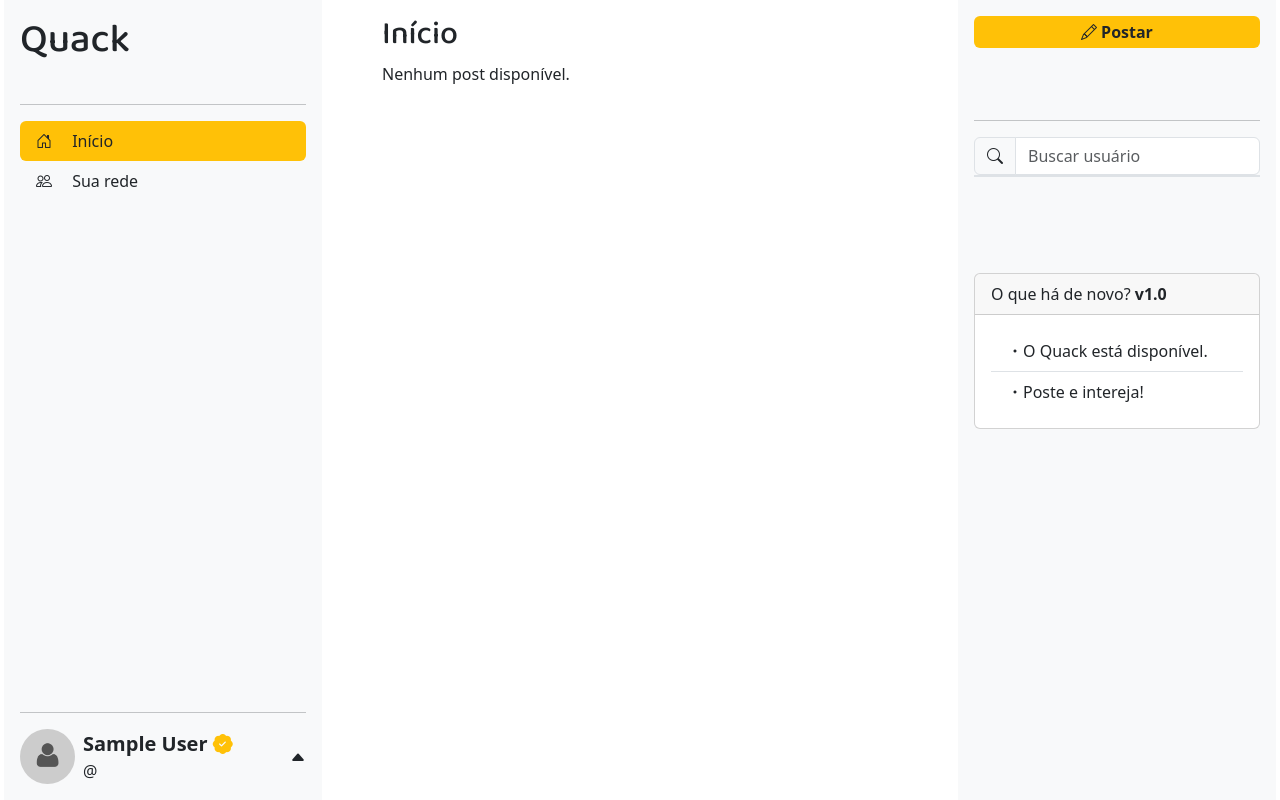
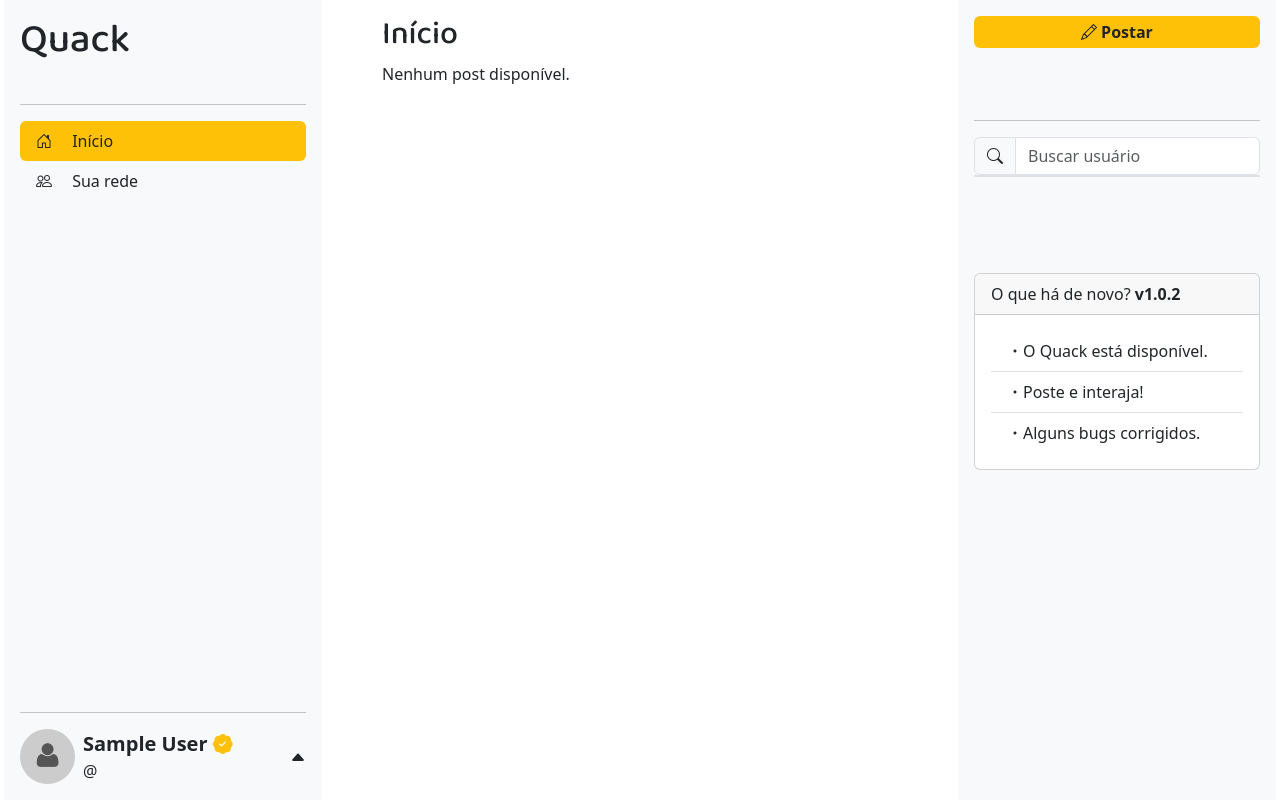
Before and after one commit to JayfckZ/quack, a Django app: page / in a window 1280 px wide. Run offline with Django 5.2, Linux system fonts and the light colour scheme; the visitor is signed in with stand-in values (Sample User, id 1); data comes from the database, SQL or seed files in the repository; data that the repository does not hold is empty; some libraries are stand-ins or nearby versions.

Commit message:
:rocket: Update home.html to v1.0.2

```diff
--- a/quack_app/templates/home.html
+++ b/quack_app/templates/home.html
@@ -287,11 +287,12 @@
 
                 <div class="mb-5"></div>
                 <div class="card mt-5">
-                    <div class="card-header">O que há de novo? <strong>v1.0</strong></div>
+                    <div class="card-header">O que há de novo? <strong>v1.0.2</strong></div>
                     <div class="card-body">
                         <ul class="list-group list-group-flush">
                             <li class="list-group-item"><i class="bi bi-dot"></i>O Quack está disponível.</li>
-                            <li class="list-group-item"><i class="bi bi-dot"></i>Poste e intereja!</li>
+                            <li class="list-group-item"><i class="bi bi-dot"></i>Poste e interaja!</li>
+                            <li class="list-group-item"><i class="bi bi-dot"></i>Alguns bugs corrigidos.</li>
                         </ul>
                     </div>
                 </div>
```
